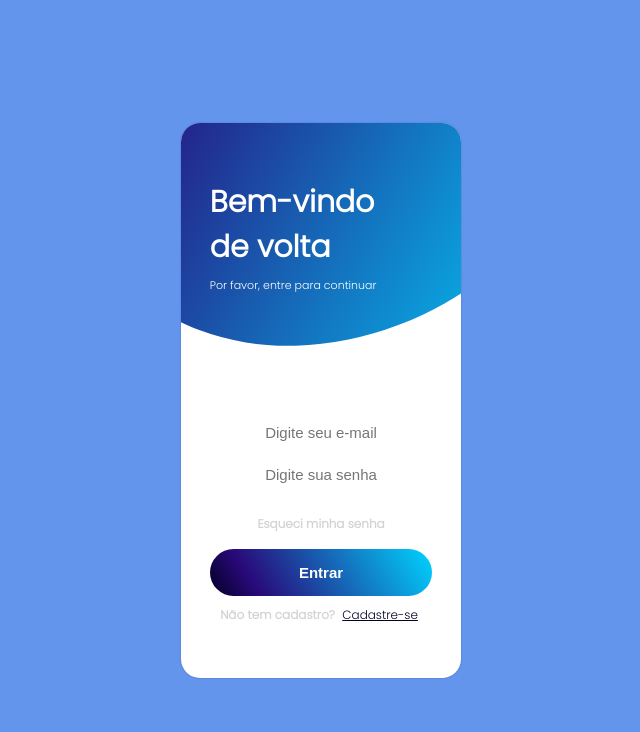
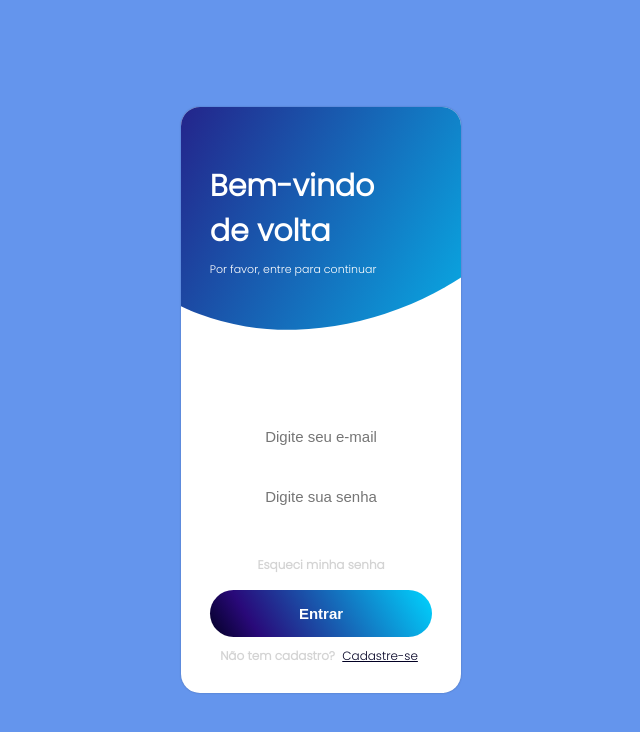
Before and after one commit to getulio-souza/One_Blue_App, a React (Create React App) app: page / in a window 1280 px wide. Shown: the top 732 px of the page, without its empty margins (319-959 px from the left). Built offline with nearby package versions, Linux system fonts and the light colour scheme.

Commit message:
autenticação login completa

```diff
--- a/src/Controllers/cadasterController.ts
+++ b/src/Controllers/cadasterController.ts
@@ -18,7 +18,6 @@ export class CadasterController {
       return res.status(500).json({ ok: false, why: 'format is wrong' })
     }
 
-
     const user = Cadaster({ name, password })
     if (user.ok === false) {
 
--- a/src/components/accountBox/common.jsx
+++ b/src/components/accountBox/common.jsx
@@ -8,6 +8,7 @@ export const BoxContainer = styled.div`
   margin-top: 10px;
 `;
 
+/* campo de formulário */
 export const FormContainer = styled.form`
   width: 100%;
   display: flex;
@@ -15,6 +16,7 @@ export const FormContainer = styled.form`
   text-align: center;
 `;
 
+/*botão "esqueci minha senha" */
 export const MutedLink = styled.a`
   font-size: 12px;
   color: rgba(200, 200, 200, 0.8);
@@ -70,6 +72,9 @@ export const SubmitButton = styled.button`
   &:hover {
     opacity: 6;
   }
+  &:disabled{
+    filter:contrast(0.7);
+  }
 `;
 
 export const FieldContainer = styled.div`
@@ -83,3 +88,17 @@ export const FieldError = styled.span`
   font-size:11px;
   min-height:18px;
 `;
+
+export const FormSuccess = styled.div`
+  color: #28a828;
+  font-size:12px;
+  min-height:20px;
+  font-weight: 700;
+`;
+
+export const FormError = styled.div`
+  color: #b32e2e;
+  font-size:12px;
+  min-height:20px;
+  font-weight: 700;
+`;
--- a/src/components/accountBox/loginForm.jsx
+++ b/src/components/accountBox/loginForm.jsx
@@ -1,4 +1,4 @@
-import React, { useContext } from "react";
+import React, { useContext, useState } from "react";
 import {
   BoxContainer,
   FormContainer,
@@ -6,24 +6,86 @@ import {
   SubmitButton,
   Input,
   Boldlink,
+  FieldContainer,
+  FieldError,
+  FormError,
 } from "./common";
 import { Marginer } from "../marginer";
 import { AccountContext } from "./accountContext";
+import { Field, useFormik, validateYupSchema } from "formik";
+import * as yup from "yup";
+import axios from "axios";
+
+
 // import {Login} from "../../Services/Login"
+
+const validationSchema = yup.object({
+  email: yup.string().required(),
+  password: yup.string().required(),
+});
 
 export function LoginForm(props) {
   const { switchToSignup } = useContext(AccountContext);
+  const [error, setError] = useState(null);
+
+  const onSubmit = async (values) => {
+    setError(null);
+    const response = await axios.post("http://localhost:3000/api/v1/login", values).catch((err) => {
+      if (err && err.response)
+        setError(err.response.data.message);
+    });
+    if (response) {
+      alert("Welcome back in. Authenticating...");
+      }
+  };
+
+  const formik = useFormik({
+    initialValues: { email: "", password: "" },
+    validateOnBlur: true,
+    onSubmit,
+    validationSchema: validationSchema,
+  });
 
   return (
     <BoxContainer>
-      <FormContainer>
-        <Input type="email" placeholder="Digite seu e-mail" />
-        <Input type="password" placeholder="Digite sua senha" />
+      <FormError>{error ? error : ""}</FormError>
+      <FormContainer onSubmit={formik.handleSubmit}>
+        <FieldContainer>
+          <Input
+            name="email"
+            placeholder="Digite seu e-mail"
+            value={formik.values.email}
+            onChange={formik.handleChange}
+            onBlur={formik.handleBlur}
+          />
+          <FieldError>
+            {formik.touched.email && formik.errors.email
+              ? formik.errors.email
+              : ""}
+          </FieldError>
+        </FieldContainer>
+        <FieldContainer>
+          <Input
+            name="password"
+            type="password"
+            placeholder="Digite sua senha"
+            value={formik.values.password}
+            onChange={formik.handleChange}
+            onBlur={formik.handleBlur}
+          />
+          <FieldError>
+            {formik.touched.password && formik.errors.password
+              ? formik.errors.password
+              : ""}
+          </FieldError>
+        </FieldContainer>
         <Marginer direction="vertical" margin={10} />
         <MutedLink href="#">Esqueci minha senha</MutedLink>
+        <Marginer direction="vertical" margin="1em" />
+        <SubmitButton type="submit" disabled={!formik.isValid}>
+          Entrar
+        </SubmitButton>
       </FormContainer>
-      <Marginer direction="vertical" margin="1em" />
-      <SubmitButton type="submit">Entrar</SubmitButton>
       <MutedLink href="#">
         Não tem cadastro?{" "}
         <Boldlink href="#" onClick={switchToSignup}>
--- a/src/components/accountBox/singupForm.jsx
+++ b/src/components/accountBox/singupForm.jsx
@@ -1,5 +1,5 @@
 import { Field, useFormik } from "formik";
-import React from "react";
+import React, { useState } from "react";
 import {
   BoxContainer,
   FormContainer,
@@ -9,11 +9,15 @@ import {
   Boldlink,
   FieldContainer,
   FieldError,
+  FormSuccess,
+  FormError,
 } from "./common";
 import { Marginer } from "../marginer";
 import { AccountContext } from "./accountContext";
 import { useContext } from "react";
 import * as yup from "yup";
+import axios from "axios";
+// import { CadasterController } from "../../Controllers/cadasterController";
 
 const PASSWORD_REGEX = /^(?=.*\d)(?=.*[a-z])(?=.*[A-Z])(?=.*[a-zA-Z]).{8,}$/;
 
@@ -35,6 +39,7 @@ const validationSchema = yup.object({
     is: (val) => (val && val.length > 0 ? true : false),
     then: yup
       .string()
+      .required("Por favor, confirme sua senha")
       .oneOf(
         [yup.ref("password")],
         "As senhas precisam ser iguais. Tente novamente."
@@ -44,9 +49,22 @@ const validationSchema = yup.object({
 
 export function SignUpForm(props) {
   const { switchToSignin } = useContext(AccountContext);
+  const [success, setSuccess] = useState(null);
+  const [error, setError] = useState(null);
 
-  const onSubmit = () => {
-    alert(JSON.stringify(values));
+  const onSubmit = async (values) => {
+    const { confirmarSenha, ...data } = values;
+    const response = await axios.post("http://localhost:5000/api/v1/register", data).catch((err) => {
+      if (err && err.response)
+      setError(err.response.data.message);
+      setSuccess(null);
+    });
+
+    if (response && response.data) {
+      setError(null);
+      setSuccess(response.data.message)
+      formik.resetForm();
+    }
   };
 
   const formik = useFormik({
@@ -61,10 +79,10 @@ export function SignUpForm(props) {
     validationSchema: validationSchema,
   });
 
-  console.log("Error: ", formik.errors);
-
   return (
     <BoxContainer>
+      {!error && <FormSuccess>{success ? success : "Cadastro realizado com sucesso!"}</FormSuccess>}
+      {!success && <FormError>{error ? error : ""}</FormError>}
       <FormContainer onSubmit={formik.handleSubmit}>
         <FieldContainer>
           <Input
@@ -133,7 +151,7 @@ export function SignUpForm(props) {
         <Marginer direction="vertical" margin={10} />
         <MutedLink href="#">Esqueci minha senha</MutedLink>
         <Marginer direction="vertical" margin={10} />
-        <SubmitButton type="submit">Cadastre-se</SubmitButton>
+        <SubmitButton type="submit" disabled={!formik.isValid}>Cadastre-se</SubmitButton>
       </FormContainer>
       <Marginer direction="vertical" margin="1em" />
       <MutedLink href="#">
```
